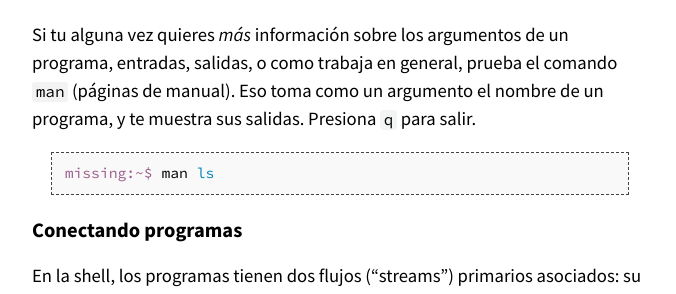
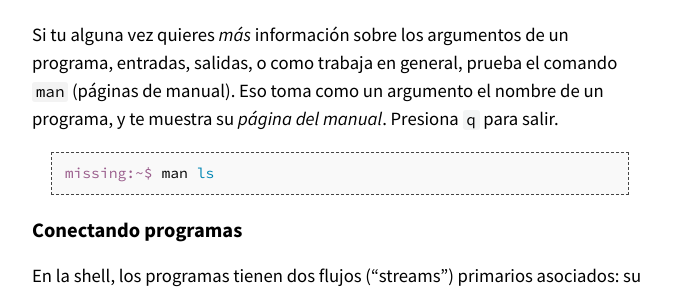
Before and after one commit to missing-semester-esp/missing-semester-esp.github.io, a Jekyll site: the page built from _2020/course-shell-esp.md, in a window 1280 px wide and 900 px high, scrolled down 5623 px. Shown: the part 180-474 px from the top of the window, without its empty margins (300-976 px from the left). Built offline with Jekyll 4.4.1, drawn with Linux system fonts in a browser that asks for light colours.

Commit message:
Update _2020/course-shell-esp.md
Co-authored-by: Matias Garcia Isaia <mgarciaisaia+github@gmail.com>

````diff
--- a/_2020/course-shell-esp.md
+++ b/_2020/course-shell-esp.md
@@ -222,7 +222,7 @@ Algunos otros comunes programas para conocer en este punto son `mv` (para renomb
 
 Si tu alguna vez quieres _más_ información sobre los argumentos de un programa, entradas, salidas,
 o como trabaja en general, prueba el comando `man` (páginas de manual). Eso toma como un argumento el nombre de un programa,
-y te muestra sus salidas. Presiona `q` para salir.
+y te muestra su _página del manual_. Presiona `q` para salir.
 
 ```console
 missing:~$ man ls
````
